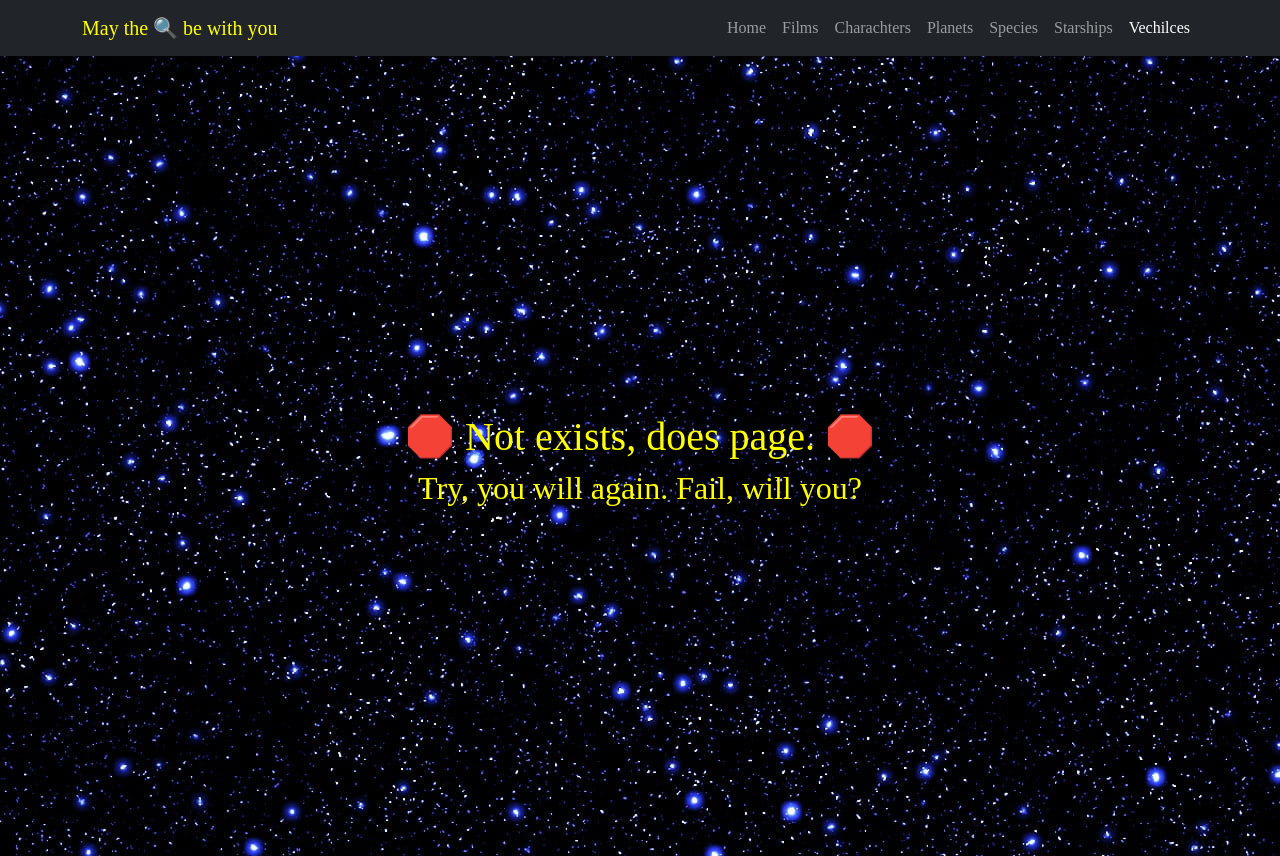
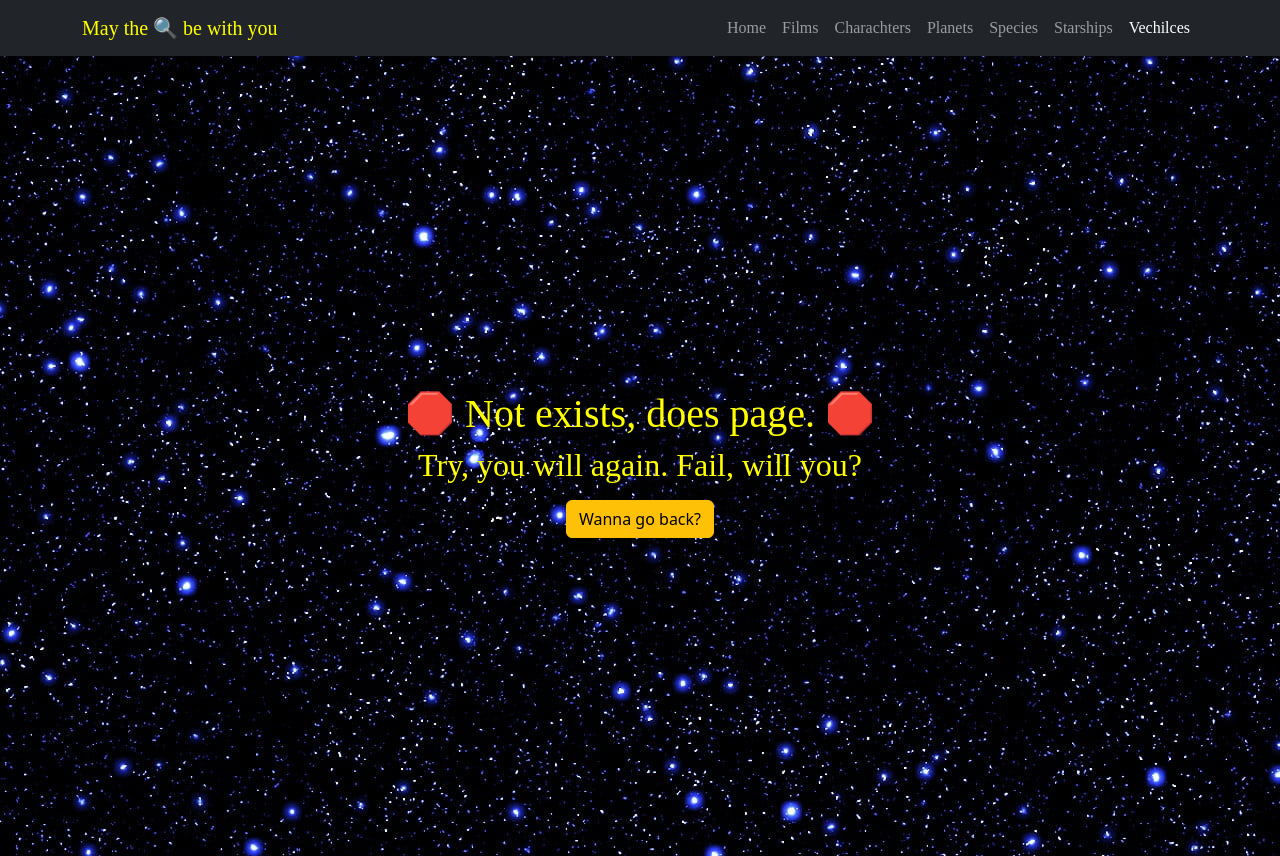
Before and after one commit to landicami/swapi-cami, a React (Vite) app: page /vechicles in a window 1280 px wide. Built offline with nearby package versions, Linux system fonts and the light colour scheme; a web font is replaced by a local one.

Commit message:
useNavigate -1

```diff
--- a/src/pages/NotFoundpage.tsx
+++ b/src/pages/NotFoundpage.tsx
@@ -1,13 +1,21 @@
+import Button from "react-bootstrap/Button"
 import Container from 'react-bootstrap/Container'
+import { useNavigate } from 'react-router-dom'
+
 
 const NotFoundpage = () => {
+	const navigate = useNavigate();
   return (
 	<Container>
 		<div className='d-flex justify-content-center align-items-center vh-100'>
-			<div className='text-center font-starwars'>
-				<h1>🛑 Not exists, does page. 🛑 <br /></h1>
-				<h2>Try, you will again. Fail, will you?</h2>
+			<div className='text-center'>
+				<h1 className=" font-starwars">🛑 Not exists, does page. 🛑 <br /></h1>
+				<h2 className=" font-starwars">Try, you will again. Fail, will you?</h2>
+					<Button  className="mt-2" variant="warning" onClick={() => navigate(-1)}>
+						Wanna go back?
+					</Button>
 			</div>
+
 		</div>
 	</Container>
   )
```
